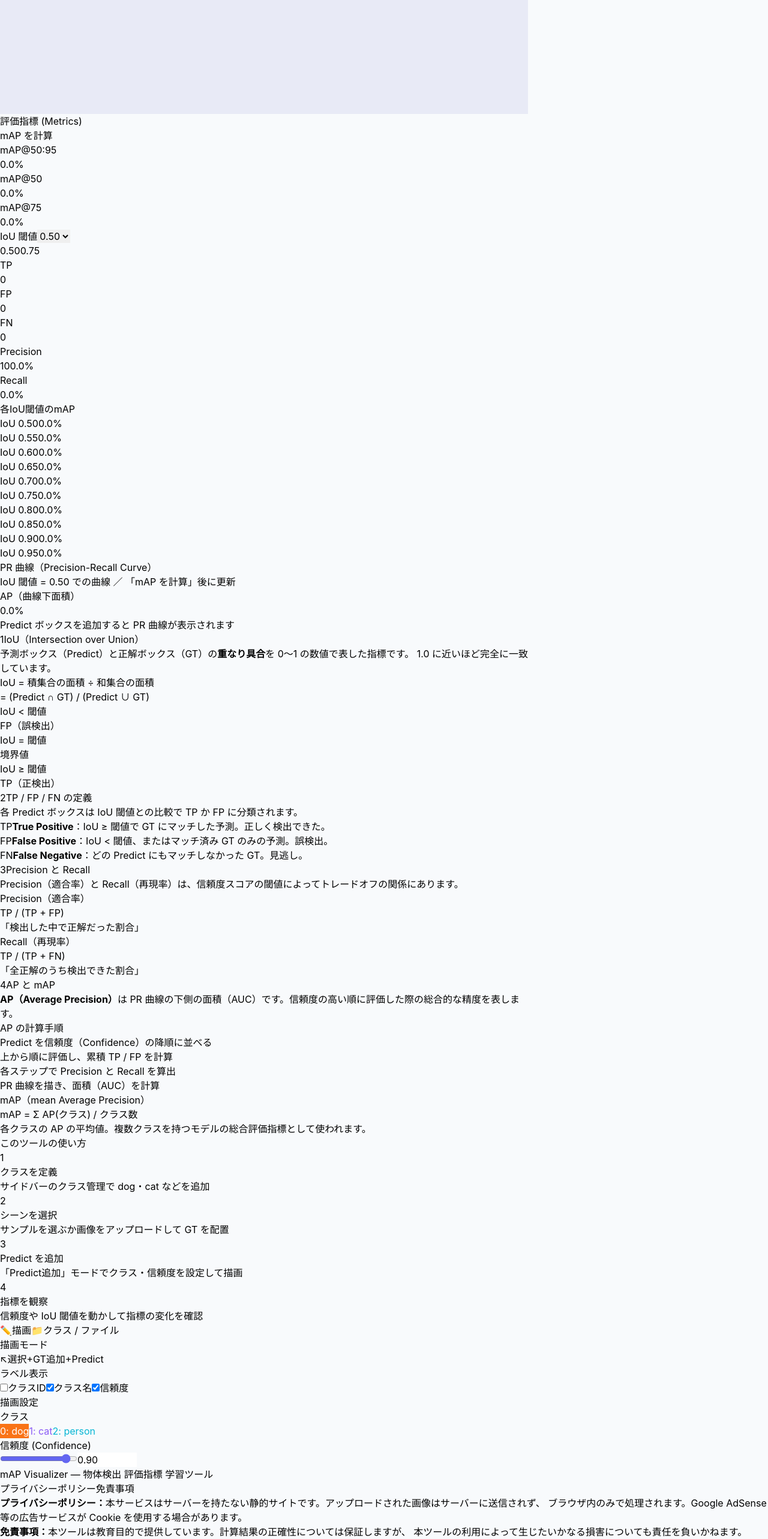
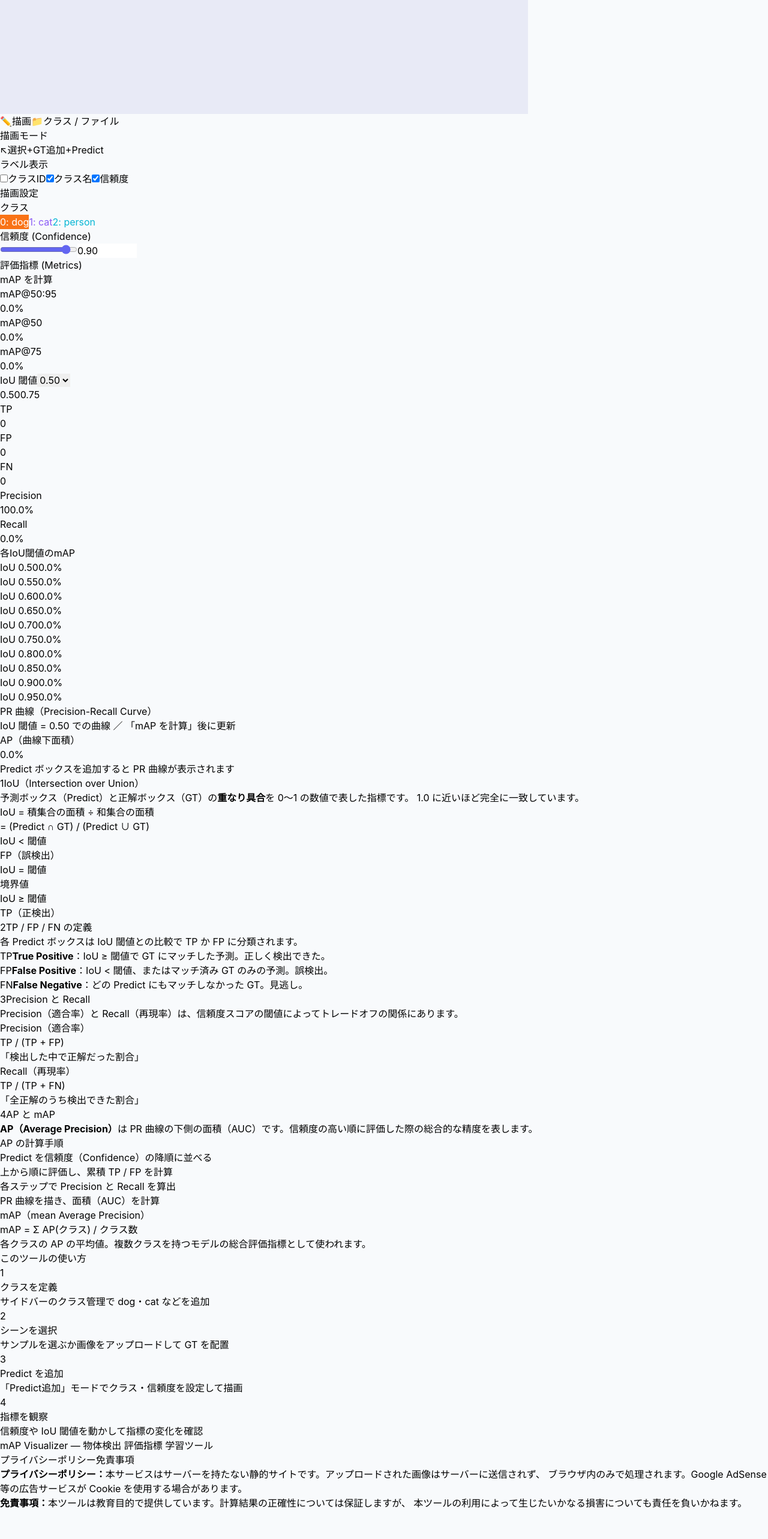
Before and after one commit to SakaiAtsuya14/map-visualizer, a React (Vite) app: page / in a window 1280 px wide. Shown: the part 3118-5684 px from the top of the page at 60% size. After the commit the page ends 5636 px from the top, so only its background shows below. Built offline with nearby package versions, Linux system fonts and the light colour scheme.

Commit message:
Allow bottom sections to span full width and make sidebar scrollable

```diff
--- a/src/App.tsx
+++ b/src/App.tsx
@@ -165,9 +165,9 @@ export default function App() {
 
         <main className="flex-1 w-full px-4 py-6">
           <div className="mx-auto w-fit">
+            <div className="flex flex-col gap-5">
+              {/* Top Row: Canvas & Sidebar */}
               <div className="flex gap-5 items-start">
-
-              {/* Left column: Canvas → PR curve → Explanation */}
                 <div className="shrink-0" style={{ width: CANVAS_W }}>
                   <div className="bg-white rounded-xl shadow-sm border border-gray-200 p-4">
                     <Canvas
@@ -181,24 +181,12 @@ export default function App() {
                       labelDisplay={labelDisplay}
                     />
                   </div>
-
-                <MetricsPanel
-                  metrics={metrics} onCalculate={handleCalculate}
-                  iouThreshold={prThreshold} onIouThresholdChange={setPrThreshold}
-                />
-
-                {/* PR Curve */}
-                <div className="mt-4 bg-white rounded-xl shadow-sm border border-gray-200 p-5">
-                  <PRCurveChart prCurve={prCurve} ap={prAP} iouThreshold={prThreshold} />
                 </div>
 
-                <div className="mt-4">
-                  <ExplanationSection />
-                </div>
-              </div>
-
-              {/* Right column: Tabbed sidebar */}
-              <div className="w-72 shrink-0">
+                <div
+                  className="w-72 shrink-0 overflow-y-auto"
+                  style={{ maxHeight: CANVAS_H + 32 + 2 }} // match canvas container height (580 + 32px padding + 2px border)
+                >
                   <Sidebar
                     mode={mode} onModeChange={setMode}
                     classes={classes}
@@ -218,6 +206,23 @@ export default function App() {
                   />
                 </div>
               </div>
+
+              {/* Bottom Sections: Full Width */}
+              <div className="flex flex-col gap-4" style={{ width: CANVAS_W + 20 + 288 }}>
+                <MetricsPanel
+                  metrics={metrics} onCalculate={handleCalculate}
+                  iouThreshold={prThreshold} onIouThresholdChange={setPrThreshold}
+                />
+
+                <div className="bg-white rounded-xl shadow-sm border border-gray-200 p-5">
+                  <PRCurveChart prCurve={prCurve} ap={prAP} iouThreshold={prThreshold} />
+                </div>
+
+                <div>
+                  <ExplanationSection />
+                </div>
+              </div>
+            </div>
           </div>
         </main>
 
```
Lines whose indentation alone changed are shown as unchanged.
